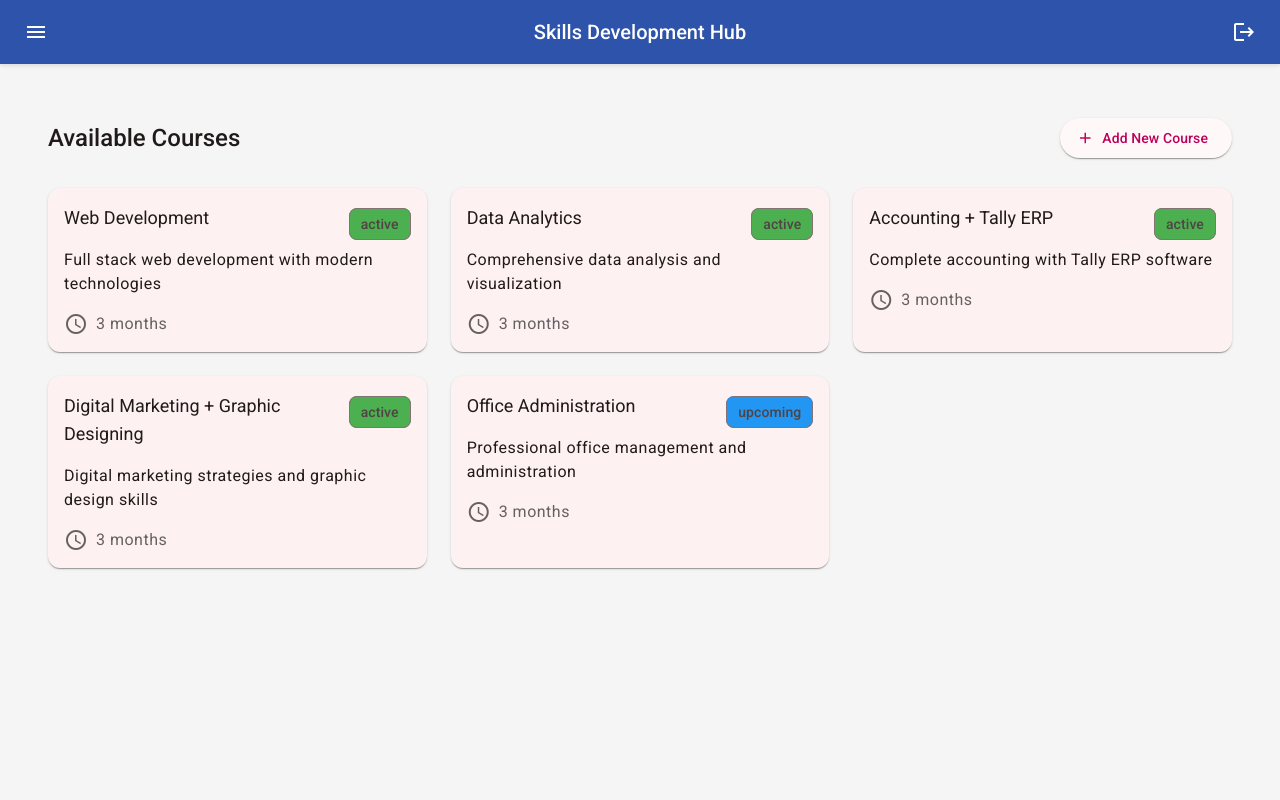
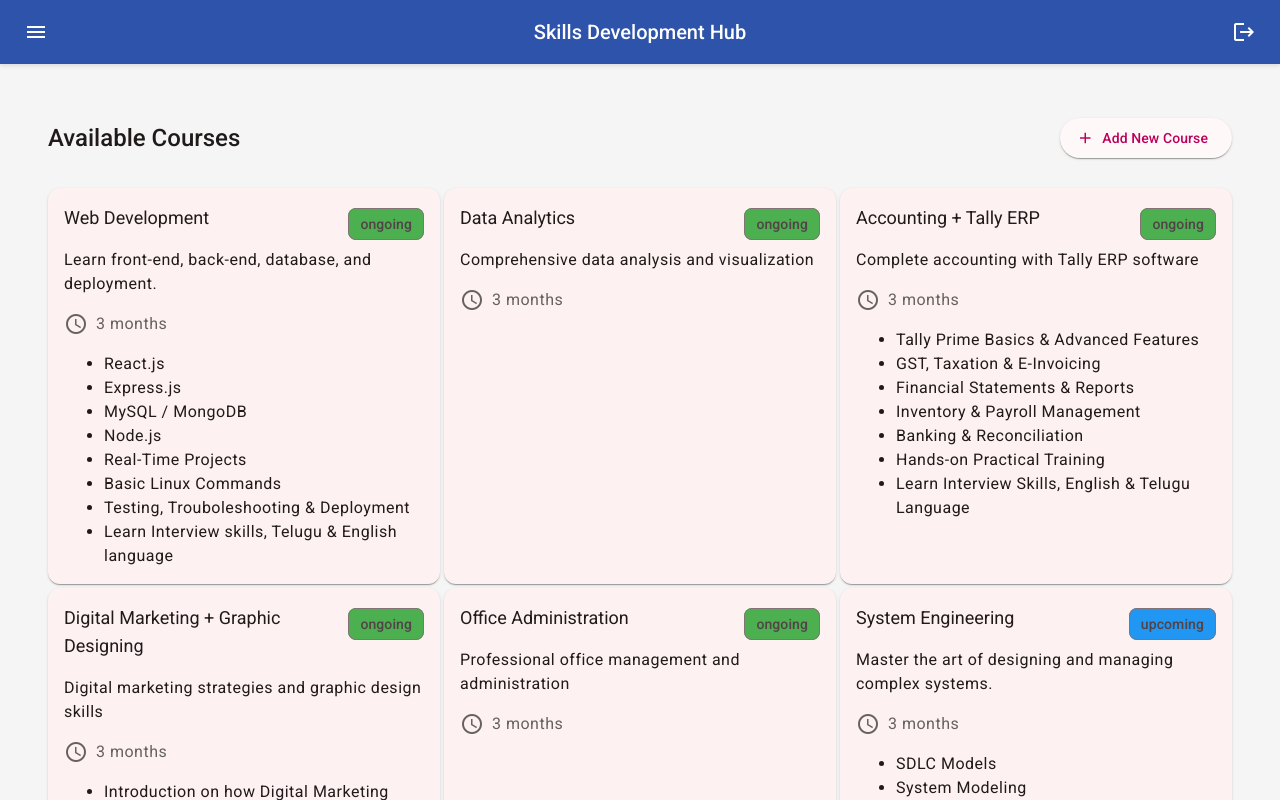
Before and after one commit to Skill-Development-Hub/Mohd_yousuf, an Angular app in the folder SD-HUB/: page /courses in a window 1280 px wide. Built offline with nearby package versions, Linux system fonts and the light colour scheme.

Commit message:
Add Trainer and Stakeholder Dash components with basic structure; update courses layout and styles

```diff
--- a/SD-HUB/src/app/app.module.ts
+++ b/SD-HUB/src/app/app.module.ts
@@ -59,6 +59,8 @@ import { FooterComponent } from './footer/footer.component';
 import { TestResultComponent } from './test-result/test-result.component';
 import { StaffComponent } from './staff/staff.component';
 import { GalleryComponent } from './gallery/gallery.component';
+import { StakeholderDashComponent } from './stakeholder-dash/stakeholder-dash.component';
+import { TrainerComponent } from './trainer/trainer.component';
 
 
 @NgModule({
@@ -88,6 +90,9 @@ import { GalleryComponent } from './gallery/gallery.component';
     ContactComponent,
     FooterComponent,
     TestResultComponent,
+    GalleryComponent,
+    StakeholderDashComponent,
+    TrainerComponent,
     StaffComponent,
     GalleryComponent
   ],
--- a/SD-HUB/src/app/dashboard/courses/courses.component.css
+++ b/SD-HUB/src/app/dashboard/courses/courses.component.css
@@ -18,7 +18,7 @@
   .courses-grid {
     display: grid;
     grid-template-columns: repeat(auto-fill, minmax(300px, 1fr));
-    gap: 24px;
+    gap: 4px;
   }
 
   .course-card {
@@ -58,7 +58,7 @@
     font-size: 12px;
   }
 
-  .active {
+  .ongoing {
     background-color: #4CAF50 !important;
     color: white;
   }
--- a/SD-HUB/src/app/dashboard/courses/courses.component.html
+++ b/SD-HUB/src/app/dashboard/courses/courses.component.html
@@ -13,7 +13,7 @@
         <mat-card-title>{{ course.title }}</mat-card-title>
         <mat-chip-listbox>
           <mat-chip [class]="course.status">
-              {{ course.status}}
+            {{ course.status }}
           </mat-chip>
         </mat-chip-listbox>
       </mat-card-header>
@@ -26,6 +26,13 @@
             <span>{{ course.duration }}</span>
           </div>
         </div>
+
+        <!-- Show course-specific features -->
+        <ul *ngIf="course.features">
+          <li *ngFor="let feature of course.features">
+            {{ feature }}
+          </li>
+        </ul>
       </mat-card-content>
     </mat-card>
   </div>
--- a/SD-HUB/src/app/dashboard/courses/courses.component.ts
+++ b/SD-HUB/src/app/dashboard/courses/courses.component.ts
@@ -10,33 +10,79 @@ export class CoursesComponent {
   courses = [
     {
       title: 'Web Development',
-      description: 'Full stack web development with modern technologies',
+      description: 'Learn front-end, back-end, database, and deployment.',
       duration: '3 months',
-      status: 'active'
+      status: 'ongoing',
+      features: [
+        'React.js',
+        'Express.js',
+        'MySQL / MongoDB',
+        'Node.js',
+        'Real-Time Projects',
+        'Basic Linux Commands',
+        'Testing, Trouboleshooting & Deployment',
+        'Learn Interview skills, Telugu & English language'
+      ]
     },
     {
       title: 'Data Analytics',
       description: 'Comprehensive data analysis and visualization',
       duration: '3 months',
-      status: 'active'
+      status: 'ongoing',
+      features: []
     },
     {
       title: 'Accounting + Tally ERP',
       description: 'Complete accounting with Tally ERP software',
       duration: '3 months',
-      status: 'active'
+      status: 'ongoing',
+      features: [
+        'Tally Prime Basics & Advanced Features',
+        'GST, Taxation & E-Invoicing',
+        'Financial Statements & Reports',
+        'Inventory & Payroll Management',
+        'Banking & Reconciliation',
+        'Hands-on Practical Training',
+        'Learn Interview Skills, English & Telugu Language'
+      ]
     },
     {
       title: 'Digital Marketing + Graphic Designing',
       description: 'Digital marketing strategies and graphic design skills',
       duration: '3 months',
-      status: 'active'
+      status: 'ongoing',
+      features: [
+        'Introduction on how Digital Marketing works',
+        'SEO & Google Ranking Strategies',
+        'Social Media Marketing',
+        'Google Ads & PPC Campaigns',
+        'Email & Content Marketing',
+        'Analytics & Performance Tracking',
+        'Hands-on Training with Live Projects',
+        'Learn Interview Skills, English & Telugu Language'
+      ]
     },
     {
       title: 'Office Administration',
       description: 'Professional office management and administration',
       duration: '3 months',
-      status: 'upcoming'
-    }
+      status: 'ongoing',
+      features: []
+    },
+    {
+      title: 'System Engineering',
+      description: 'Master the art of designing and managing complex systems.',
+      duration: '3 months',
+      status: 'upcoming',
+      features: [
+        'SDLC Models',
+        'System Modeling',
+        'Requirements Engineering',
+        'Verification & Validation',
+        'Drives innovation and efficiency in product development',
+        'Ensures quality, safety, and reliability across industries',
+        'Connects ideas with execution through structured methodologies'
+      ]
+    },
   ];
 }
--- a/SD-HUB/src/app/home/home.component.css
+++ b/SD-HUB/src/app/home/home.component.css
@@ -98,6 +98,8 @@
   box-shadow: 0px 4px 6px rgba(0, 0, 0, 0.5);
   border-radius: 5px;
   background-color: white;
+  height: 200px;
+  width: 400px;
 }
 
 .technologies::before {
@@ -369,3 +371,15 @@
   margin-bottom: 20px;
   font-size: 20px;
 }
+
+@media (max-width: 768px) {
+  .training-prog-sub {
+    grid-template-columns: repeat(2, 1fr); /* 2 columns on smaller screens */
+  }
+}
+
+@media (max-width: 480px) {
+  .training-prog-sub {
+    grid-template-columns: repeat(1, 1fr); /* 1 column on very small screens */
+  }
+}
--- a/SD-HUB/src/app/main-course/main-course.component.html
+++ b/SD-HUB/src/app/main-course/main-course.component.html
@@ -111,7 +111,7 @@
     <img src="./sys-engg.png" alt="System Engineering">
     <h2>System Engineering</h2>
     <p>System engineering designs and manages complex systems across their life cycles. This course teaches system architecture, risk assessment, and integration using SysML tools. You’ll optimize performance and reliability for applications like aerospace and IT. Practical exercises include designing smart city systems. It covers project management and emerging trends like IoT, preparing you for engineering careers.</p>
-    <p><strong>Trainer:</strong> TBD</p>
+    <p><strong>Trainer: TBD</strong></p>
   </div>
 </div>
 
@@ -121,7 +121,7 @@
     <img src="./acc+tall.png" alt="Accounting + Tally ERP">
     <h2>Accounting + Tally ERP</h2>
     <p>Accounting + Tally ERP combines financial management with software skills. This course covers bookkeeping, taxation, and Tally ERP for inventory and payroll. You’ll learn GST compliance, invoice processing, and financial reporting through practical exercises. It includes cost management and automation to boost efficiency. Ideal for accountants and business owners, it offers a tech-driven edge. No trainer is specified, but it ensures hands-on expertise for accounting roles.</p>
-    <p><strong>Trainer: Syed Shaida Hussain</strong> TBD</p>
+    <p><strong>Trainer: Syed Shaida Hussain</strong></p>
   </div>
 </div>
 
--- /dev/null
+++ b/SD-HUB/src/app/stakeholder-dash/stakeholder-dash.component.html
@@ -0,0 +1 @@
+<p>stakeholder-dash works!</p>
--- /dev/null
+++ b/SD-HUB/src/app/trainer/trainer.component.html
@@ -0,0 +1 @@
+<p>trainer works!</p>
```
Also changed, not shown: SD-HUB/src/app/stakeholder-dash/stakeholder-dash.component.ts (added, +10 -0 lines), SD-HUB/src/app/trainer/trainer.component.ts (added, +10 -0 lines), SD-HUB/src/app/stakeholder-dash/stakeholder-dash.component.css (added), SD-HUB/src/app/trainer/trainer.component.css (added), 2 other files (tests, documents, lock files or other folders). Lines whose indentation alone changed are shown as unchanged.
